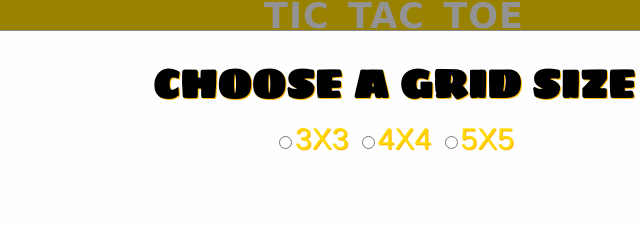
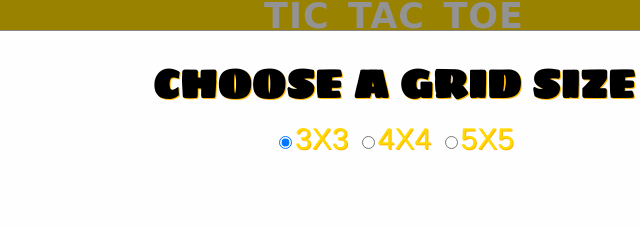
Before and after one commit to alanoudssr/Project_0, a plain HTML site: page home.html in a window 1280 px wide. Shown: the part 70-298 px from the top of the page, 246-886 px from the left. Drawn offline with nearby package versions, Linux system fonts and the light colour scheme; a web font is replaced by a local one.

Commit message:
added default grid choice

```diff
--- a/home.html
+++ b/home.html
@@ -26,7 +26,7 @@
             <h2 class="gridLabel">choose a grid size</h2>
 
             <div class="gridSize">
-                <input type="radio" name="gridNum" value="3">3x3
+                <input type="radio" name="gridNum" value="3" checked="checked">3x3
                 <input type="radio" name="gridNum" value="4">4x4
                 <input type="radio" name="gridNum" value="5">5x5
             </div>
```
